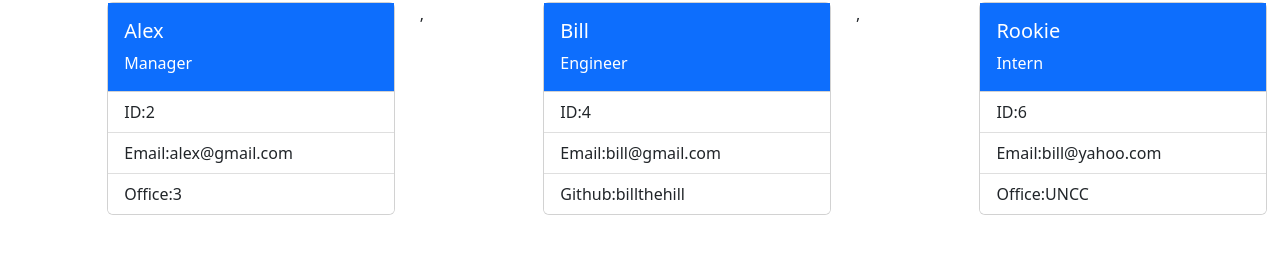
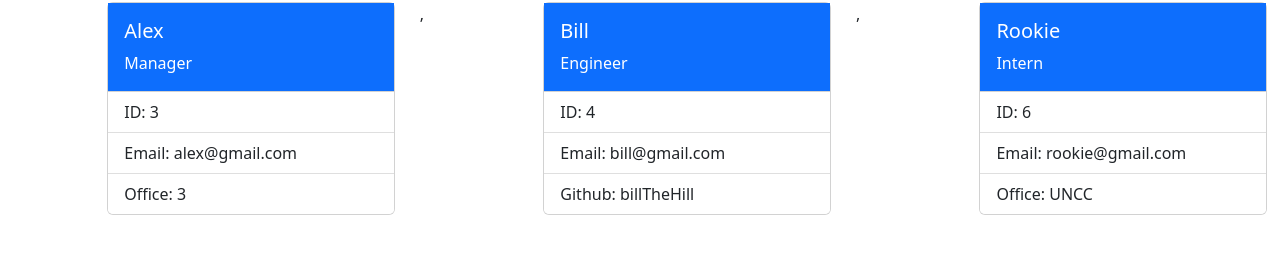
Before and after one commit to Beaterok/Team-Dashboard, a website: page dist/index.html in a window 1280 px wide. Shown: the part 110-364 px from the top of the page. Drawn offline with nearby package versions, Linux system fonts and the light colour scheme.

Commit message:
fixed bug

```diff
--- a/dist/index.html
+++ b/dist/index.html
@@ -24,9 +24,9 @@
             <p class="card-text">Manager</p>
         </div>
         <ul class="list-group list-group-flush">
-            <li class="list-group-item">ID:2</li>
-            <li class="list-group-item">Email:alex@gmail.com</li>
-            <li class="list-group-item">Office:3</li>
+            <li class="list-group-item">ID: 3</li>
+            <li class="list-group-item">Email: alex@gmail.com</li>
+            <li class="list-group-item">Office: 3</li>
         </ul>
     </div>
 </div>
@@ -38,9 +38,9 @@
             <p class="card-text">Engineer</p>
         </div>
         <ul class="list-group list-group-flush">
-            <li class="list-group-item">ID:4</li>
-            <li class="list-group-item">Email:bill@gmail.com</li>
-            <li class="list-group-item">Github:billthehill</li>
+            <li class="list-group-item">ID: 4</li>
+            <li class="list-group-item">Email: bill@gmail.com</li>
+            <li class="list-group-item">Github: billTheHill</li>
         </ul>
     </div>
 </div>
@@ -48,13 +48,13 @@
     <div class="col-2">
     <div class="card" style="width: 18rem;">
         <div class="card-body bg-primary text-white">
-            <h5 class="card-title">Rookie</h5>
+            <h5 class="card-title"> Rookie</h5>
             <p class="card-text">Intern</p>
         </div>
         <ul class="list-group list-group-flush">
-            <li class="list-group-item">ID:6</li>
-            <li class="list-group-item">Email:bill@yahoo.com</li>
-            <li class="list-group-item">Office:UNCC</li>
+            <li class="list-group-item">ID: 6</li>
+            <li class="list-group-item">Email: rookie@gmail.com</li>
+            <li class="list-group-item">Office: UNCC</li>
         </ul>
     </div>
 </div>
```
